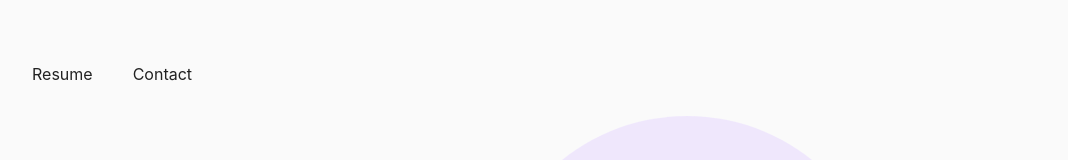
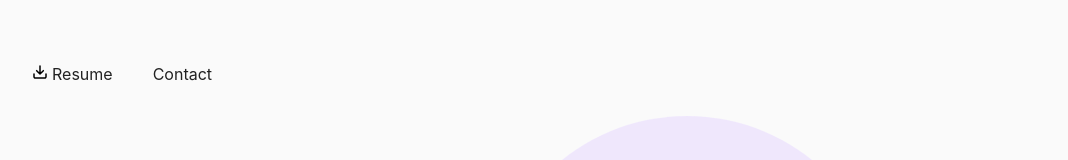
Before and after one commit to RoyiKatz1/RoyiKatz1.github.io, a React (Vite) app: page / in a window 1280 px wide. Shown: the top 160 px of the page, without its empty margins (96-1164 px from the left). Built offline with nearby package versions, Linux system fonts and the light colour scheme.

Commit message:
download resume

```diff
--- a/src/components/Navbar.tsx
+++ b/src/components/Navbar.tsx
@@ -1,9 +1,13 @@
 import "../styles/Navbar.css";
+import downloadIcon from "../assets/icons/Download.svg";
 
 const Navbar = () => {
 	return (
 		<nav className="navbar">
-			<a href="/">Resume</a>
+			<a id="resume" href="/royi-katz-cv.pdf" download="royi-katz-cv.pdf">
+				<img src={downloadIcon} alt="Download" width={16} height={16} />
+				Resume
+			</a>
 			<a href="/contact">Contact</a>
 		</nav>
 	);
--- a/src/styles/Navbar.css
+++ b/src/styles/Navbar.css
@@ -2,3 +2,8 @@
 	display: flex;
 	gap: 40px;
 }
+
+#resume {
+	display: flex;
+	gap: 4px;
+}
```
Also changed, not shown: src/assets/icons/Download.svg (added), 1 other file (tests, documents, lock files or other folders).
